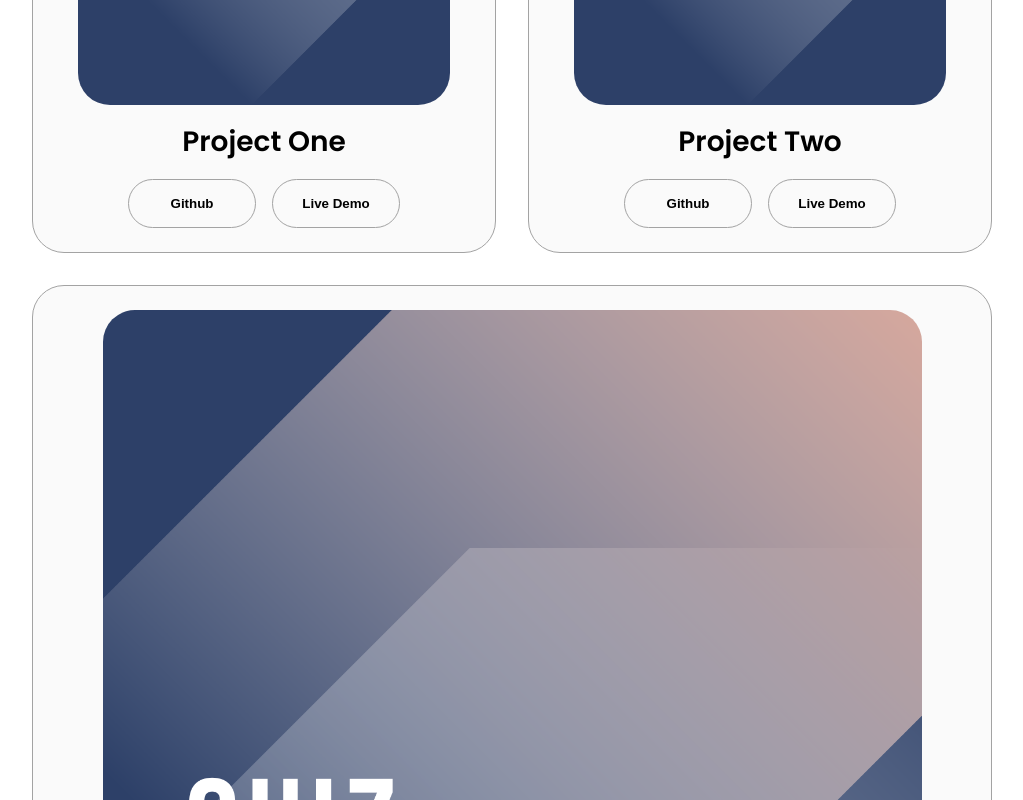
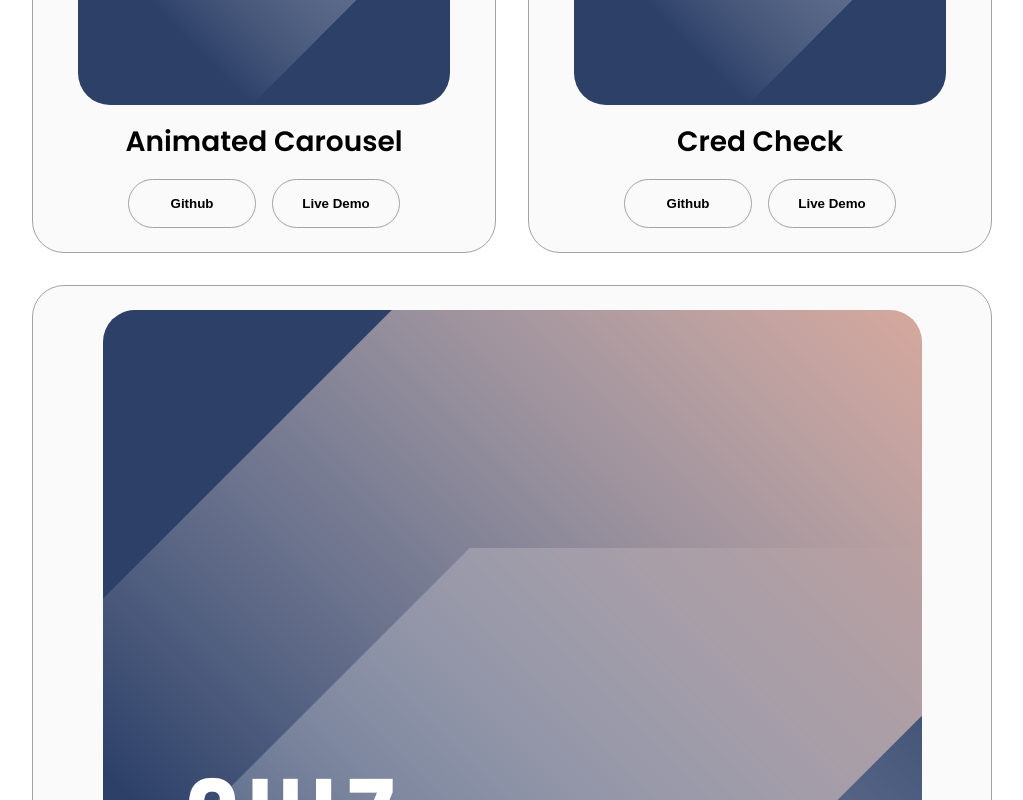
Before and after one commit to Varsha36/Portfolio, a plain HTML site: page html-css-js-portfolio-tutorial-2-main/index.html in a window 1280 px wide. Shown: the part 3040-3840 px from the top of the page, without its empty margins (128-1151 px from the left). Drawn offline with Linux system fonts and the light colour scheme.

Commit message:
Update index.html

```diff
--- a/html-css-js-portfolio-tutorial-2-main/index.html
+++ b/html-css-js-portfolio-tutorial-2-main/index.html
@@ -226,7 +226,7 @@
                 class="project-img"
               />
             </div>
-            <h2 class="experience-sub-title project-title">Project One</h2>
+            <h2 class="experience-sub-title project-title">Animated Carousel</h2>
             <div class="btn-container">
               <button
                 class="btn btn-color-2 project-btn"
@@ -250,7 +250,7 @@
                 class="project-img"
               />
             </div>
-            <h2 class="experience-sub-title project-title">Project Two</h2>
+            <h2 class="experience-sub-title project-title">Cred Check</h2>
             <div class="btn-container">
               <button
                 class="btn btn-color-2 project-btn"
@@ -274,7 +274,7 @@
                 class="project-img"
               />
             </div>
-            <h2 class="experience-sub-title project-title">Project Three</h2>
+            <h2 class="experience-sub-title project-title">Quiz</h2>
             <div class="btn-container">
               <button
                 class="btn btn-color-2 project-btn"
```
